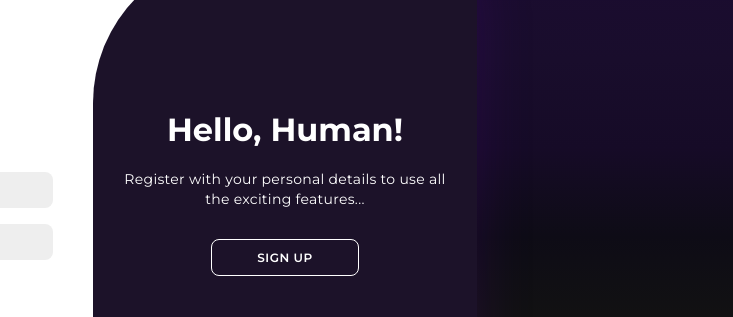
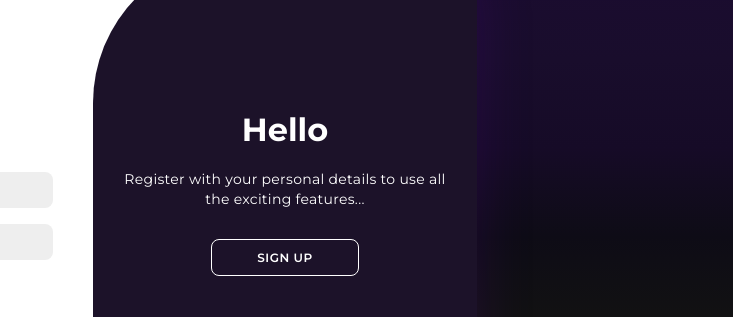
Before and after one commit to AtrijBiswas/Google-Solutions-2025, a plain HTML site: page sign_in.html in a window 1280 px wide. Shown: the part 207-524 px from the top of the page, 547-1280 px from the left. Drawn offline with Linux system fonts and the light colour scheme.

Commit message:
Update sign_in.html

```diff
--- a/sign_in.html
+++ b/sign_in.html
@@ -56,7 +56,7 @@
                     <button class="hidden" id="login">Sign In</button>
                 </div>
                 <div class="toggle-panel toggle-right">
-                    <h1>Hello, Human!</h1>
+                    <h1>Hello</h1>
                     <p>Register with your personal details to use all the exciting features...</p>
                     <button class="hidden" id="register">Sign Up</button>
                 </div>
```
